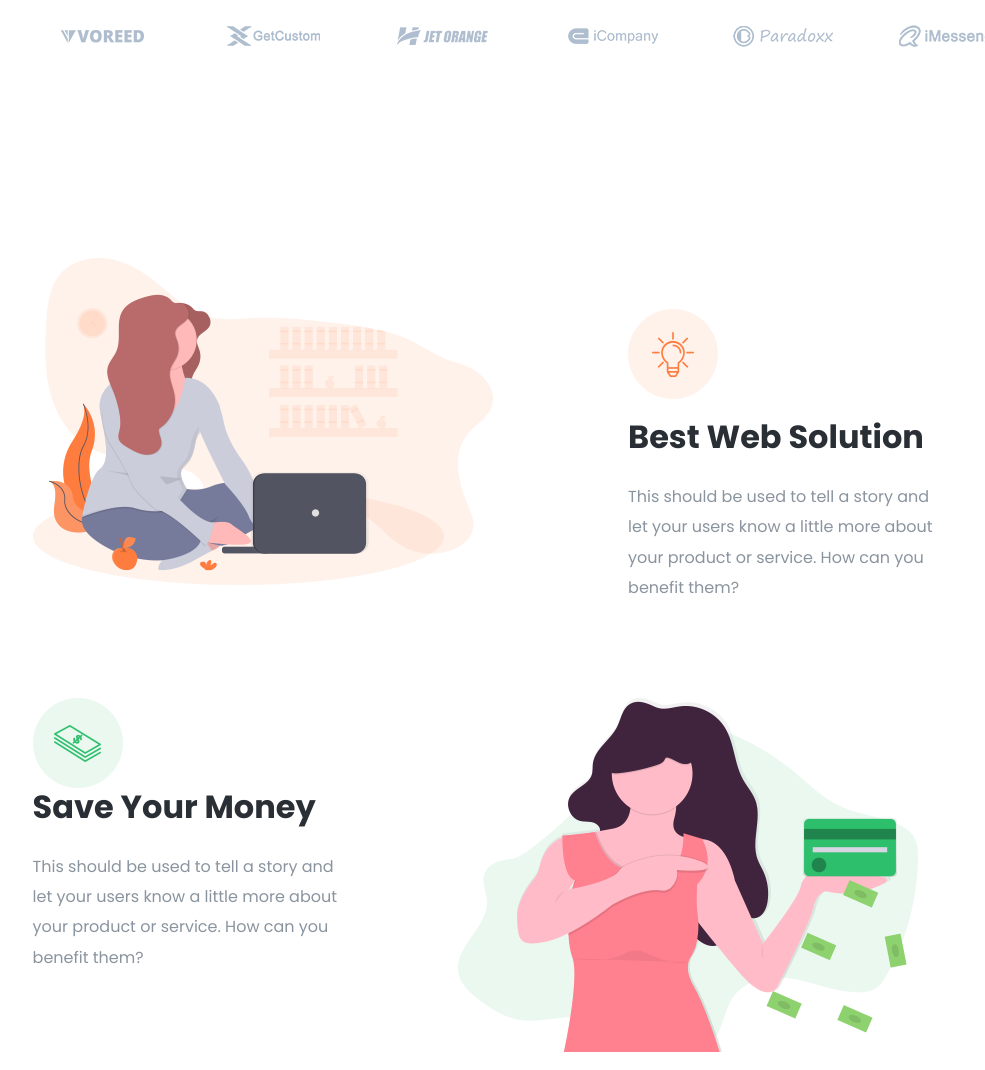
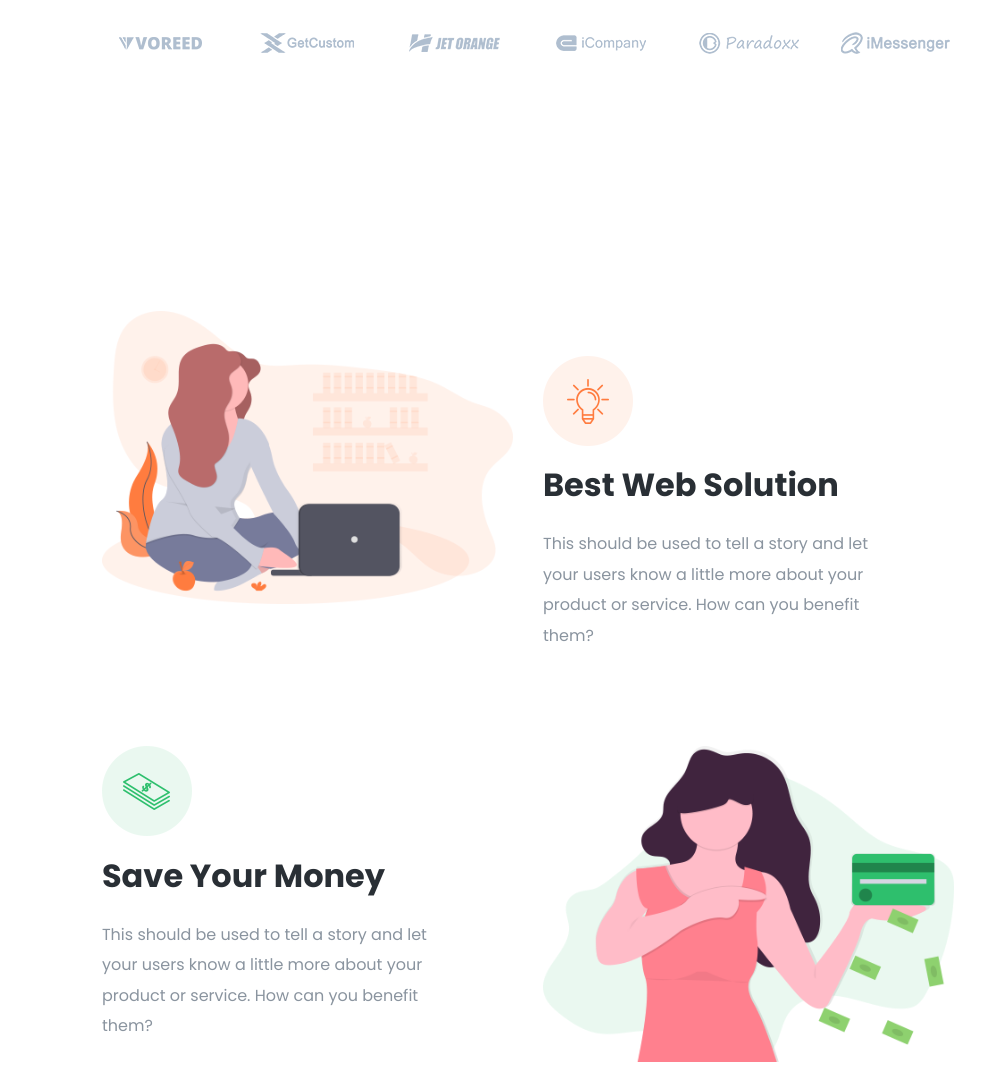
Before and after one commit to gokozdemir/cv, a plain HTML site: page Codecamp-project/index.html in a window 1280 px wide. Shown: the part 1254-2324 px from the top of the page, without its empty margins (112-1097 px from the left). Drawn offline with nearby package versions, Linux system fonts and the light colour scheme.

Commit message:
Add files via upload

```diff
--- a/Codecamp-project/index.html
+++ b/Codecamp-project/index.html
@@ -118,12 +118,11 @@
 
               </div>
               <div class="divider-90"></div>
-              <div class="row">
-                <div class="col-md-12">
+                <div class="content">
                   <p class="font-size-14px text-center">
                     Trusted by the world's most innovitive businesses - big and small
                   </p>
-                  <div class="press">
+                  <div class="press container">
                     <div class="row">
                       <div class="col-md-2 col-sm-6 press-img">
                         <img src="images/press/img-1.png" alt="">
@@ -146,33 +145,39 @@
                     </div>
                   </div>
                   <div class="divider-140"></div>
-                  <div class="row features">
-                    <div class="col-md-7 features-image">
+                  <div class="features container">
+                    <div class="row">
+                      <div class="col-md-6 featured-image">
                         <img src="images/featured-img-1.png" alt="">
                       </div>
-                    <div class="col-md-5 features">
+                      <div class="col-md-6 features">
                         <img src="images/section-title-icons/icon-1.png" alt="">
                         <h2>Best Web Solution</h2>
                         <p class="description">
-                        This should be used to tell a story and let your users know a little more about your product or
+                          This should be used to tell a story and let your users know a little more about your product
+                          or
                           service. How can you benefit them?
                         </p>
                       </div>
                     </div>
                     <div class="divider-70"></div>
                     <div class="row">
-                    <div class="col-md-5 features-2">
+                      <div class="col-md-6 features-2">
                         <img src="images/section-title-icons/icon-2.png" alt="">
                         <h2>Save Your Money</h2>
                         <p class="description">
-                        This should be used to tell a story and let your users know a little more about your product or
+                          This should be used to tell a story and let your users know a little more about your product
+                          or
                           service. How can you benefit them?
                         </p>
                       </div>
-                    <div class="col-md-7 features-image-2">
+                      <div class="col-md-6 featured-image-2">
                         <img src="images/featured-img-2.png" alt="">
                       </div>
                     </div>
+                  </div>
+
+
                 </div>
               </div>
 
```
Lines whose indentation alone changed are shown as unchanged.
